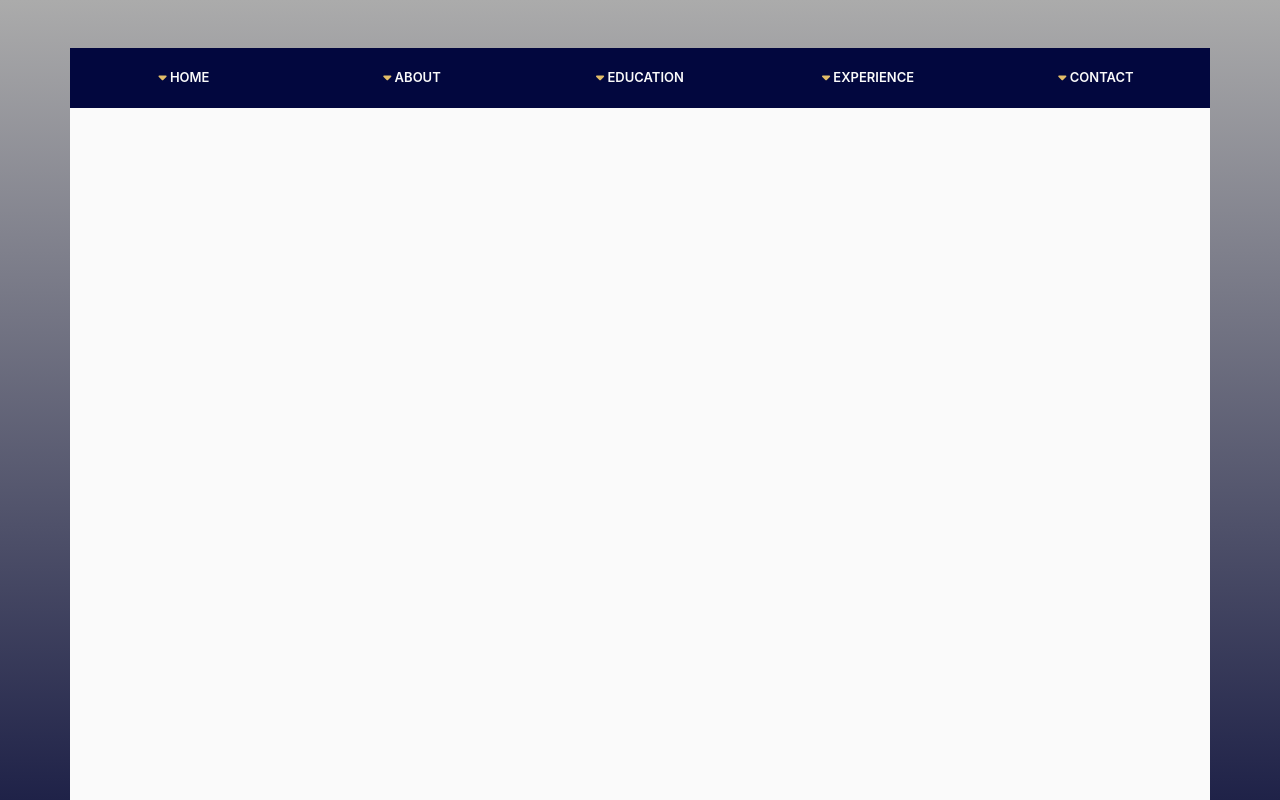
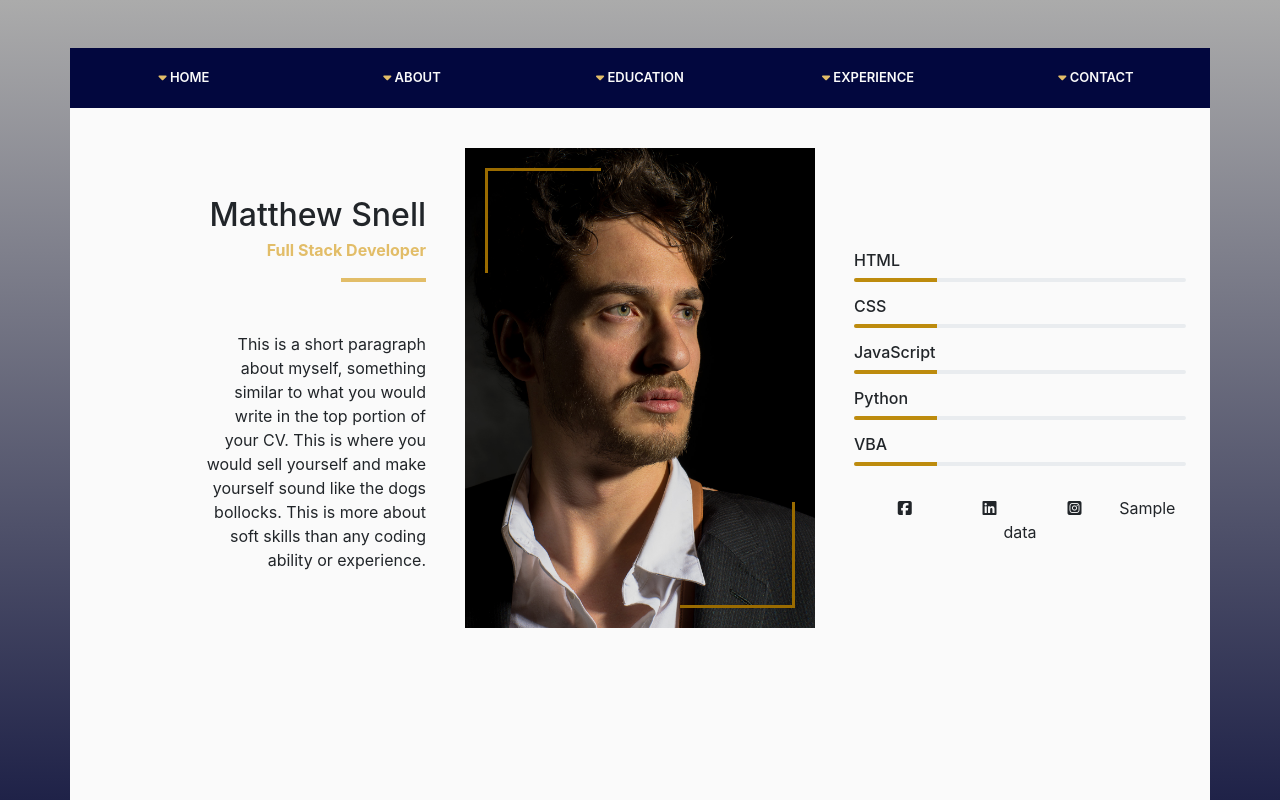
Before and after one commit to Matte-gtr/online_CV, a Django app: template home/templates/home/home.html in a window 1280 px wide. Run offline with Django 3.2, Linux system fonts and the light colour scheme; the template is opened without the code that fills it: most values are stand-ins (such as "Sample title", 1, 10 or a date in 2020); some libraries are stand-ins or nearby versions.

Commit message:
add temp image, temp intro statement and skills sections

```diff
--- a/home/templates/home/home.html
+++ b/home/templates/home/home.html
@@ -1,5 +1,54 @@
 {% extends 'base.html' %}
 {% load static %}
+
 {% block left-content %}
+    <h2 class="mt-5 mb-1">Matthew Snell</h2>
+    <p class="bold-gold">Full Stack Developer</p>
+    <hr class="quarter-width">
+    <p class="intro-paragraph">
+        This is a short paragraph about myself, something similar to what you would write in the top portion of your CV.
+        This is where you would sell yourself and make yourself sound like the dogs bollocks. This is more about soft skills than
+        any coding ability or experience.
+    </p>
+{% endblock %}
 
+{% block right-content %}
+    <div class="skills-section">
+        <div class="skill">
+            <h6>HTML</h6>
+            <div class="progress">
+                <div class="progress-bar" role="progressbar" style="width: 25%" aria-valuenow="25" aria-valuemin="0" aria-valuemax="100"></div>
+            </div>
+        </div>
+        <div class="skill">
+            <h6>CSS</h6>
+            <div class="progress">
+                <div class="progress-bar" role="progressbar" style="width: 25%" aria-valuenow="25" aria-valuemin="0" aria-valuemax="100"></div>
+            </div>
+        </div>
+        <div class="skill">
+            <h6>JavaScript</h6>
+            <div class="progress">
+                <div class="progress-bar" role="progressbar" style="width: 25%" aria-valuenow="25" aria-valuemin="0" aria-valuemax="100"></div>
+            </div>
+        </div>
+        <div class="skill">
+            <h6>Python</h6>
+            <div class="progress">
+                <div class="progress-bar" role="progressbar" style="width: 25%" aria-valuenow="25" aria-valuemin="0" aria-valuemax="100"></div>
+            </div>
+        </div>
+        <div class="skill">
+            <h6>VBA</h6>
+            <div class="progress">
+                <div class="progress-bar" role="progressbar" style="width: 25%" aria-valuenow="25" aria-valuemin="0" aria-valuemax="100"></div>
+            </div>
+        </div>
+        <div class="social-media text-center">
+            <i class="fab fa-facebook-square"></i>
+            <i class="fab fa-linkedin"></i>
+            <i class="fab fa-instagram-square"></i>
+            {{ data }}
+        </div>
+    </div>
 {% endblock %}
--- a/static/css/base.css
+++ b/static/css/base.css
@@ -1,3 +1,5 @@
+/*------- general -------*/
+
 .bg-gradient {
     height: 100vh;
     background-image: linear-gradient(
@@ -9,6 +11,8 @@
     background-color: #fafafa;
     height: 94vh;
 }
+
+/*-Navbar-*/
 
 .navigation {
     display: table;
@@ -38,9 +42,97 @@ ul li a i {
 .plain-link {
     text-decoration: none;
     color: inherit;
+    transition: .25s ease-in-out;
 }
 
 .plain-link:hover {
     color: #e2bd68;
     text-decoration: none;
+    border: 1px solid;
+    padding: 11px;
+    padding-right: 15px;
+    transition: .25s ease-in-out;
 }
+
+/*------- Home Page -------*/
+
+.quarter-width {
+    width: 25%;
+    margin-right: 0;
+    border-top: 4px solid #e2bd68;
+}
+
+.portrait-container {
+    overflow: hidden;
+    max-height: 60vh;
+    position: relative;
+}
+
+.portrait {
+    width: 100%;
+    height: 100%;
+    object-fit: cover;
+}
+
+.overlay {
+    position: absolute;
+    bottom: 0;
+    left: 0;
+    width: 100%;
+    height: 100%;
+    background-color: rgba(0,0,0,0.1);
+}
+
+.top-left-corner {
+    position: absolute;
+    top: 20px;
+    left: 20px;
+    border-top: 3px solid #9a6b00;
+    border-left: 3px solid #9a6b00;
+    height: 22%;
+    width: 33%;
+}
+
+.bottom-right-corner {
+    position: absolute;
+    bottom: 20px;
+    right: 20px;
+    border-bottom: 3px solid #9a6b00;
+    border-right: 3px solid #9a6b00;
+    height: 22%;
+    width: 33%;
+}
+
+.bold-gold {
+    color: #e2bd68;
+    font-weight: bold;
+}
+
+.intro-paragraph {
+    padding-left: 33%;
+    margin-top: 50px;
+}
+
+.skills-section {
+    margin-top: 20px;
+}
+
+.skill {
+    margin: 15px 0;
+}
+
+.progress {
+    height: 4px;
+}
+
+.progress-bar {
+    background-color: #bd8b0d;
+}
+
+.social-media {
+    margin-top: 30px;
+}
+
+.fab {
+    padding: 0 10%;
+}
--- a/templates/base.html
+++ b/templates/base.html
@@ -37,17 +37,11 @@
     {% block page_header %}
     {% endblock %}
 
-    {% block left-content %}
-    {% endblock %}
-
-    {% block right-content %}
-    {% endblock %}
-
     <div class="container-fluid bg-gradient">
         <div class="container content-container">
             <div class="row">
                 <div class="col p-0">
-                    <ul class="navigation text-center">
+                    <ul class="navigation text-center d-none d-md-table">
                         <li class="uppercase inline"><a class="plain-link" href="#"><i class="fas fa-caret-down"></i> Home</a></li>
                         <li class="uppercase inline"><a class="plain-link" href="#"><i class="fas fa-caret-down"></i> About</a></li>
                         <li class="uppercase inline"><a class="plain-link" href="#"><i class="fas fa-caret-down"></i> Education</a></li>
@@ -56,8 +50,24 @@
                     </ul>
                 </div>
             </div>
-            <div class="row">
-
+            <div class="row mt-4">
+                <div class="col-4 text-right pr-4">
+                    {% block left-content %}
+                    {% endblock %}
+                </div>
+                <div class="col-4">
+                    <div class="portrait-container">
+                        <img src="{% static 'images/portrait.jpg' %}" alt="portrait" class="portrait">
+                        <div class="overlay">
+                            <div class="top-left-corner"></div>
+                            <div class="bottom-right-corner"></div>
+                        </div>
+                    </div>
+                </div>
+                <div class="col-4 pl-4 pr-4 m-auto">
+                    {% block right-content %}
+                    {% endblock %}
+                </div>
             </div>
         </div>
     </div>
```
Also changed, not shown: static/images/portrait.jpg (added).
